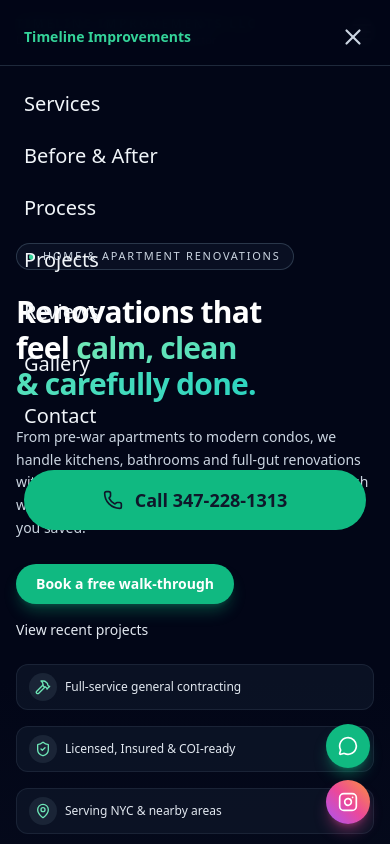
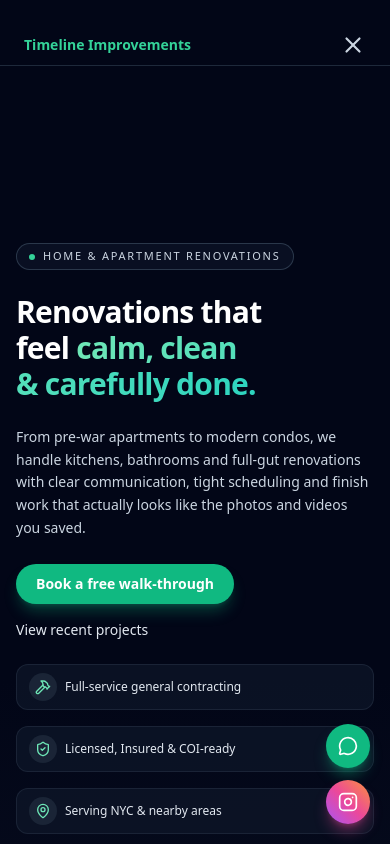
Before and after one commit to KavyaMunugoti/timeline-improvements, a React (Create React App) app: page / in a window 390 px wide. Both pictures are taken after a click on the button "Open menu". Shown: the top 844 px of the page. Built offline with nearby package versions, Linux system fonts and the light colour scheme.

Commit message:
Fix mobile menu overlap and lock body scroll

```diff
--- a/src/Components/Navbar.jsx
+++ b/src/Components/Navbar.jsx
@@ -1,7 +1,6 @@
-import React, { useState } from "react";
+import React, { useState, useEffect } from "react";
 import { Phone, Menu, X } from "lucide-react";
 import { motion, AnimatePresence } from "framer-motion";
-
 
 const navLinks = [
   { label: "Services", href: "#services" },
@@ -13,9 +12,21 @@ const navLinks = [
   { label: "Contact", href: "#contact" },
 ];
 
-
 export default function Navbar() {
   const [open, setOpen] = useState(false);
+
+  // 🔒 Lock body scroll when mobile menu is open
+  useEffect(() => {
+    if (open) {
+      document.body.style.overflow = "hidden";
+    } else {
+      document.body.style.overflow = "";
+    }
+
+    return () => {
+      document.body.style.overflow = "";
+    };
+  }, [open]);
 
   return (
     <header className="sticky top-0 z-50 border-b border-slate-800 bg-slate-950/90 backdrop-blur">
@@ -72,14 +83,14 @@ export default function Navbar() {
             initial={{ opacity: 0 }}
             animate={{ opacity: 1 }}
             exit={{ opacity: 0 }}
-            className="fixed inset-0 z-50 bg-slate-950/95 backdrop-blur"
+            className="fixed inset-0 z-[9999] bg-slate-950 backdrop-blur overflow-y-auto"
           >
             <motion.div
               initial={{ y: -40 }}
               animate={{ y: 0 }}
               exit={{ y: -40 }}
               transition={{ duration: 0.3 }}
-              className="mx-auto flex h-full max-w-6xl flex-col px-6 py-6"
+              className="mx-auto flex min-h-screen max-w-6xl flex-col px-6 pt-8 pb-24"
             >
               {/* Top bar */}
               <div className="flex items-center justify-between mb-10">
```
